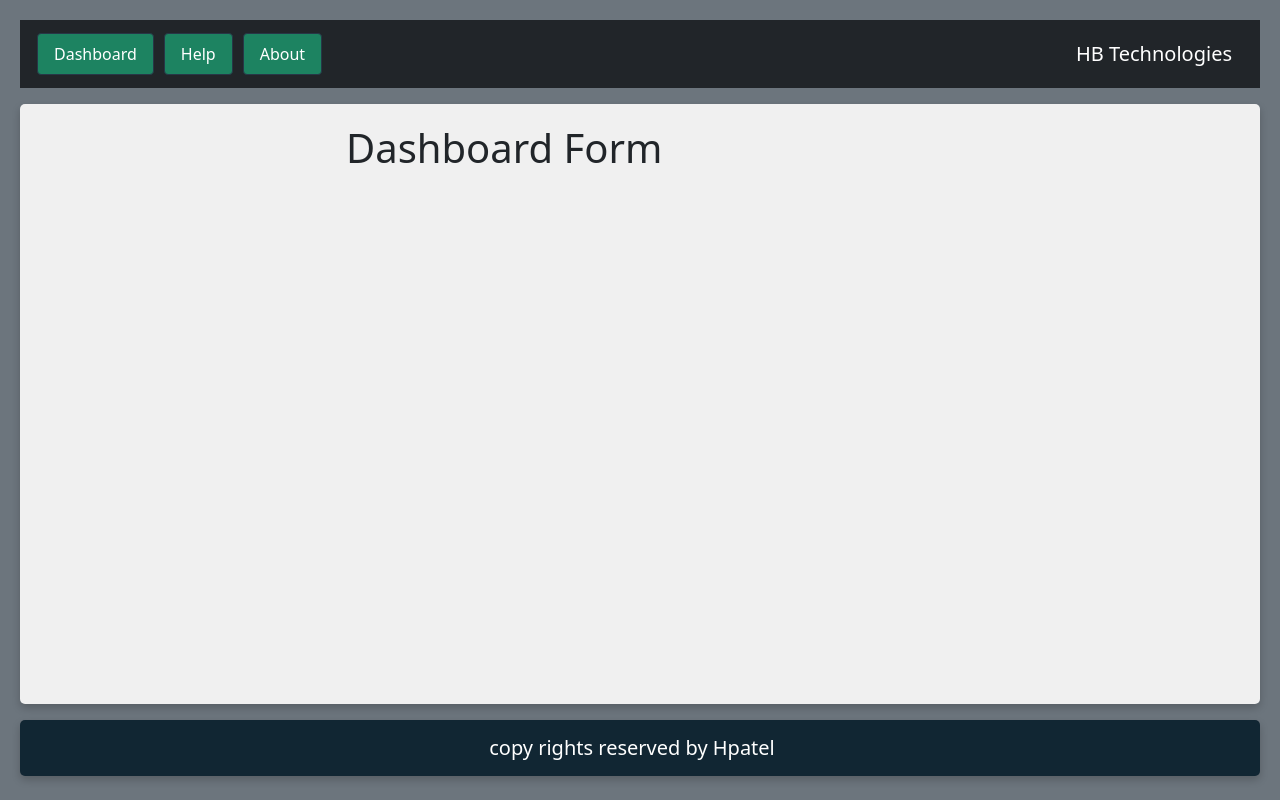
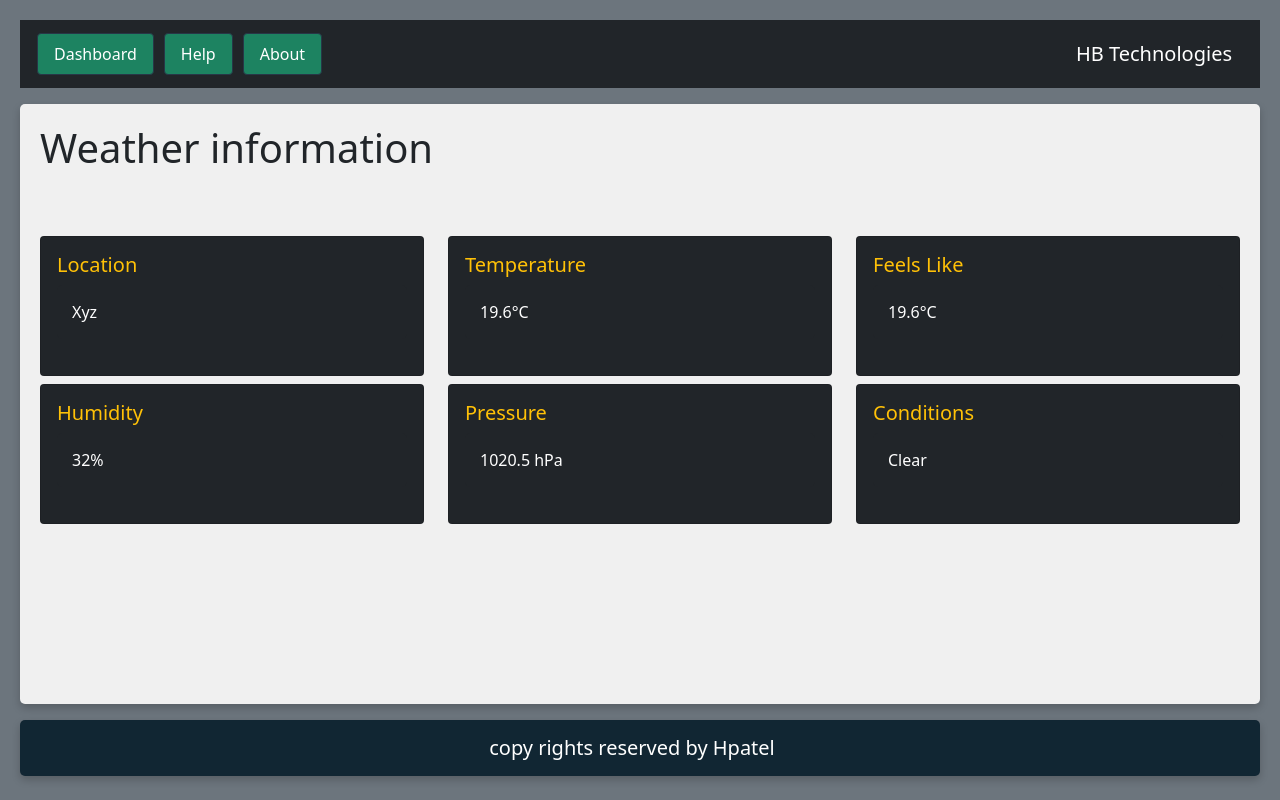
Before and after one commit to patel33hardik/react-weather-api-app, a React (Create React App) app: page / in a window 1280 px wide. Built offline with nearby package versions, Linux system fonts and the light colour scheme; no server answers.

Commit message:
3. Add component for weather and use API to retrive the weather

```diff
--- /dev/null
+++ b/src/Components/CompDashboard.css
@@ -0,0 +1,39 @@
+.card {
+    animation: fadeInUp 1s;
+    background-color: #212529;
+    color: #fff;
+}
+
+.card-title {
+    color: #ffc107;
+}
+
+.weather-icon {
+    width: 40px;
+    height: 40px;
+    fill: #ffc107;
+    vertical-align: middle;
+    margin-right: 10px;
+}
+
+.weather-box {
+    background-color: #212529;
+    padding: 15px;
+    border-radius: 5px;
+    margin-bottom: 20px;
+}
+
+.weather-box h5 {
+    margin-bottom: 10px;
+}
+
+@keyframes fadeInUp {
+    from {
+        opacity: 0;
+        transform: translateY(20px);
+    }
+    to {
+        opacity: 1;
+        transform: translateY(0);
+    }
+}
--- /dev/null
+++ b/src/Components/CompDashboard.js
@@ -0,0 +1,117 @@
+import React, { useEffect, useState, useRef } from 'react';
+import './CompDashboard.css';
+
+let json_data = [];
+
+function CompDashboard() {
+    const [weatherData, setWeatherData] = useState(json_data);
+    const effect = useRef(false);
+
+    useEffect(() => {
+        if (effect.current) {
+            const fetchWeatherData = async () => {
+                console.log('useEffect INSIDE');
+                try {
+                    const response = await fetch(
+                        'https://weather.visualcrossing.com/VisualCrossingWebServices/rest/services/timeline/Pallara?unitGroup=metric&key=LHTBXUM6KMXN94P9DWRHTDHX4&contentType=json'
+                    );
+                    if (response.ok) {
+                        const data = await response.json();
+                        setWeatherData(data);
+                        // Set values in the HTML elements
+                        document.getElementById('resolvedAddress').textContent = data.resolvedAddress;
+                        document.getElementById('temp').textContent = data.currentConditions.temp;
+                        document.getElementById('feelslike').textContent = data.currentConditions.feelslike;
+                        document.getElementById('humidity').textContent = data.currentConditions.humidity;
+                        document.getElementById('pressure').textContent = data.currentConditions.pressure;
+                        document.getElementById('conditions').textContent = data.currentConditions.conditions;
+                    } else {
+                        console.log('Error:', response.statusText);
+                    }
+                } catch (error) {
+                    console.log('Error:', error.message);
+                }
+            };
+            fetchWeatherData();
+        }
+
+        return () => {
+            console.log('useEffect unmounted');
+            effect.current = true;
+        };
+    }, []);
+
+    return (
+        <div>
+            <div className="row" >
+                <h1 className="col-md-6">Weather information</h1>
+            </div>
+            <div className="mt-5">
+                <div className="row">
+                    <div className="col-sm-6 col-md-4 mt-2">
+                        <div className="card bg-dark text-white animated fadeInUp">
+                        <div className="card-body">
+                            <h5 className="card-title">Location</h5>
+                            <div className="weather-box">
+                            <span id="resolvedAddress">Xyz</span>
+                            </div>
+                        </div>
+                        </div>
+                    </div>
+                    <div className="col-sm-6 col-md-4 mt-2">
+                        <div className="card bg-dark text-white animated fadeInUp">
+                        <div className="card-body">
+                            <h5 className="card-title">Temperature</h5>
+                            <div className="weather-box">
+                            <span id="temp">19.6</span>°C
+                            </div>
+                        </div>
+                        </div>
+                    </div>
+                    <div className="col-sm-6 col-md-4 mt-2">
+                        <div className="card bg-dark text-white animated fadeInUp">
+                        <div className="card-body">
+                            <h5 className="card-title">Feels Like</h5>
+                            <div className="weather-box">
+                            <span id="feelslike">19.6</span>°C
+                            </div>
+                        </div>
+                        </div>
+                    </div>
+                    <div className="col-sm-6 col-md-4 mt-2">
+                        <div className="card bg-dark text-white animated fadeInUp">
+                        <div className="card-body">
+                            <h5 className="card-title">Humidity</h5>
+                            <div className="weather-box">
+                            <span id="humidity">32</span>%
+                            </div>
+                        </div>
+                        </div>
+                    </div>
+                    <div className="col-sm-6 col-md-4 mt-2">
+                        <div className="card bg-dark text-white animated fadeInUp">
+                        <div className="card-body">
+                            <h5 className="card-title">Pressure</h5>
+                            <div className="weather-box">
+                            <span id="pressure">1020.5</span> hPa
+                            </div>
+                        </div>
+                        </div>
+                    </div>
+                    <div className="col-sm-6 col-md-4 mt-2">
+                        <div className="card bg-dark text-white animated fadeInUp">
+                        <div className="card-body">
+                            <h5 className="card-title">Conditions</h5>
+                            <div className="weather-box">
+                            <span id="conditions">Clear</span>
+                            </div>
+                        </div>
+                        </div>
+                    </div>
+                </div>
+            </div>
+        </div>
+    );
+}
+
+export default CompDashboard;
--- a/src/Pages/PageAbout.js
+++ b/src/Pages/PageAbout.js
@@ -3,8 +3,8 @@ import React from 'react'
 function PageAbout() {
     return (
         <div>
-            <div class="row justify-content-center">
-                <h1 class="col-md-6"> About Page </h1>
+            <div className="row justify-content-center">
+                <h1 className="col-md-6"> About Page </h1>
             </div>
         </div>
     )
--- a/src/Pages/PageDashboard.js
+++ b/src/Pages/PageDashboard.js
@@ -1,12 +1,10 @@
-import React from 'react'
-
+import React from 'react';
+import CompDashboard from '../Components/CompDashboard';
 
 function PageDashboard() {
     return (
         <div>
-            <div class="row justify-content-center">
-                <h1 class="col-md-6"> Dashboard Form </h1>
-            </div>
+            <CompDashboard />
         </div>
     )
 }
```
